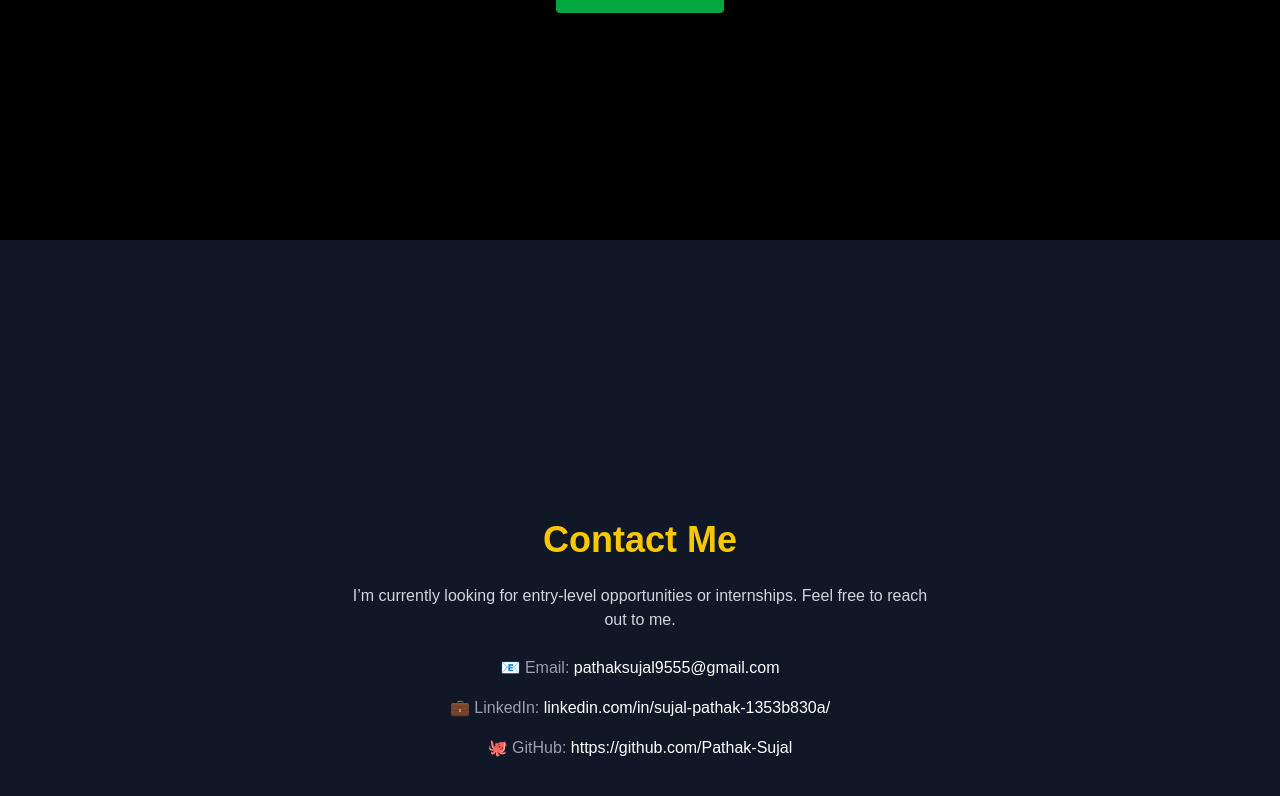
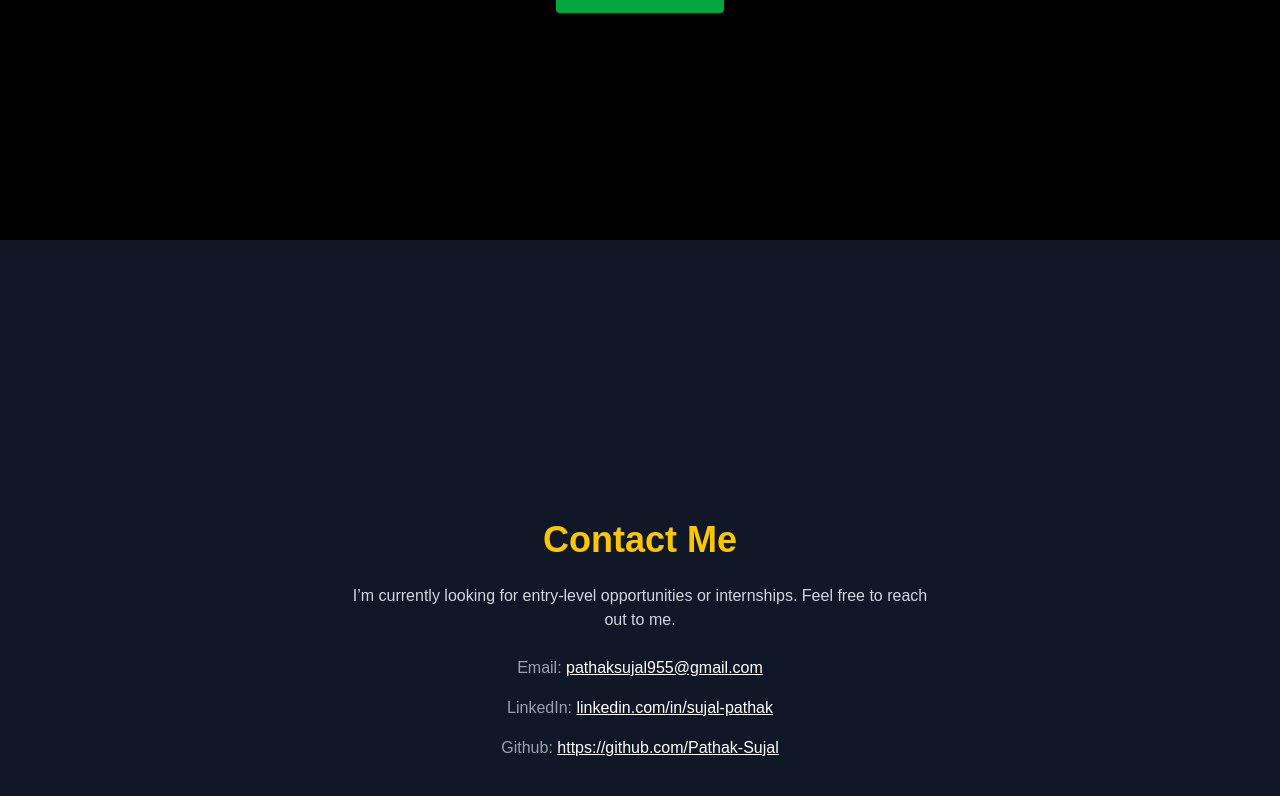
Before and after one commit to Pathak-Sujal/sujal-portfolio, a Next.js app: page / in a window 1280 px wide. Shown: the part 2960-3756 px from the top of the page. Built offline with nearby package versions, Linux system fonts and the light colour scheme.

Commit message:
i update my resume pdf and make my links clickable

```diff
--- a/app/page.tsx
+++ b/app/page.tsx
@@ -161,15 +161,37 @@ export default function Home() {
         </p>
 
         <div className="space-y-4">
+         <p className="text-gray-400">
+        Email:{" "}
+        <a
+        href="mailto:pathaksujal955@gmail.com"
+        className="text-white underline hover:text-blue-400"
+  >
+         pathaksujal955@gmail.com
+  </a>
+</p>
           <p className="text-gray-400">
-            📧 Email: <span className="text-white">pathaksujal9555@gmail.com</span>
-          </p>
-          <p className="text-gray-400">
-            💼 LinkedIn: <span className="text-white">linkedin.com/in/sujal-pathak-1353b830a/</span>
-          </p>
-          <p className="text-gray-400">
-            🐙 GitHub: <span className="text-white">https://github.com/Pathak-Sujal</span>
-          </p>
+          LinkedIn:{" "}
+  <a
+          href="https://linkedin.com/in/sujal-pathak-1353b830a"
+          target="_blank"
+          rel="noopener noreferrer"
+          className="text-white underline hover:text-blue-400"
+  >
+           linkedin.com/in/sujal-pathak
+  </a>
+</p>
+        <p className="text-gray-400">
+        Github:{" "}
+        <a
+        href="https://github.com/Pathak-Sujal"
+        target="_blank"
+        rel="noopener noreferrer"
+        className="text-white underline hover:text-blue-400"
+   >
+         https://github.com/Pathak-Sujal
+  </a>
+</p>
         </div>
       </section>
     </main>
```
Also changed, not shown: 2 other files (tests, documents, lock files or other folders).
